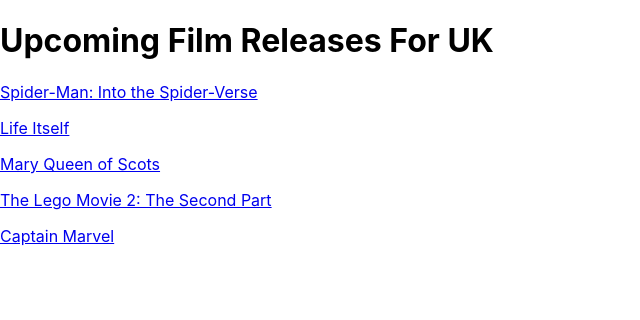
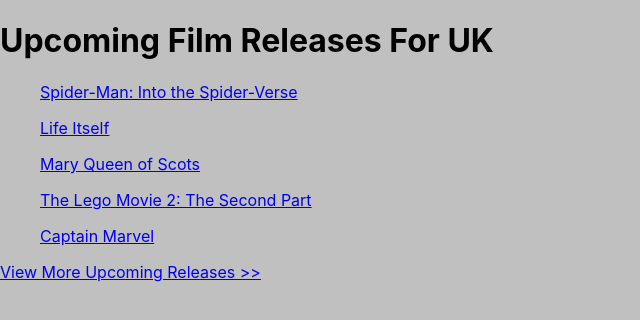
Before and after one commit to KevMcEwan/React-App---Film-Releases, a React (Create React App) app: page / in a window 1280 px wide. Shown: the top 320 px of the page, without its empty margins (0-640 px from the left). Built offline with nearby package versions, Linux system fonts and the light colour scheme.

Commit message:
added footer and started css

```diff
--- a/src/App.css
+++ b/src/App.css
@@ -1,32 +1,3 @@
-.App {
-  text-align: center;
+body {
+  background-color: silver;
 }
-
-.App-logo {
-  animation: App-logo-spin infinite 20s linear;
-  height: 40vmin;
-}
-
-.App-header {
-  background-color: #282c34;
-  min-height: 100vh;
-  display: flex;
-  flex-direction: column;
-  align-items: center;
-  justify-content: center;
-  font-size: calc(10px + 2vmin);
-  color: white;
-}
-
-.App-link {
-  color: #61dafb;
-}
-
-@keyframes App-logo-spin {
-  from {
-    transform: rotate(0deg);
-  }
-  to {
-    transform: rotate(360deg);
-  }
-}
--- a/src/components/Film.js
+++ b/src/components/Film.js
@@ -6,7 +6,7 @@
       console.log(this.props.url);
       return(
          <>
-         <p><a href={this.props.url}>{this.props.name}</a></p>
+         <p><a href={this.props.url} target="_blank">{this.props.name}</a></p>
          </>
       );
    }
--- a/src/components/FilmList.js
+++ b/src/components/FilmList.js
@@ -1,5 +1,6 @@
-import React, {Component, Fragment} from 'react';
+import React, {Component} from 'react';
 import Film from './Film';
+import '../index.css';
 
 class FilmList extends Component{
    render(){
@@ -15,9 +16,9 @@
       });
 
       return (
-         <Fragment>
+         <ul>
             {films}
-         </Fragment>
+         </ul>
       );
    }
 
--- /dev/null
+++ b/src/components/Footer.js
@@ -0,0 +1,13 @@
+import React, {Component} from 'react';
+
+class Footer extends Component {
+   render(){
+      return(
+         <p>
+            <a href="https://www.imdb.com/calendar/?region=gb">View More Upcoming Releases >></a>
+         </p>
+      );
+   }
+}
+
+export default Footer;
--- a/src/containers/FilmListContainer.js
+++ b/src/containers/FilmListContainer.js
@@ -1,6 +1,7 @@
 import React, {Component} from 'react';
 import FilmList from '../components/FilmList.js';
 import ContainerName from '../components/ContainerName.js';
+import Footer from '../components/Footer.js';
 
 class FilmListContainer extends Component {
    constructor(props){
@@ -41,6 +42,7 @@
          <>
          <ContainerName />
          <FilmList films={this.state.films}/>
+         <Footer />
          </>
       );
    }
--- a/src/index.css
+++ b/src/index.css
@@ -12,3 +12,7 @@
   font-family: source-code-pro, Menlo, Monaco, Consolas, "Courier New",
     monospace;
 }
+
+ul {
+  list-style-type: disc;
+}
```
